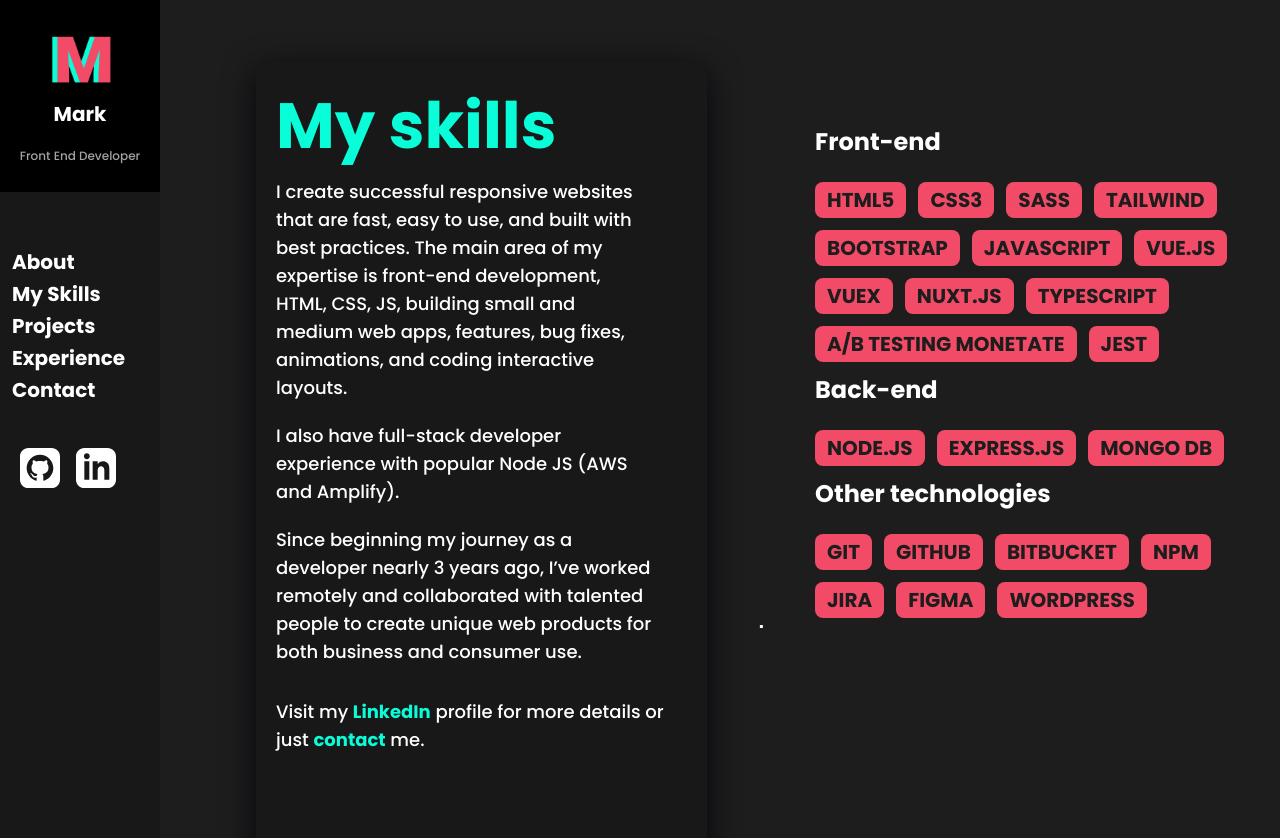
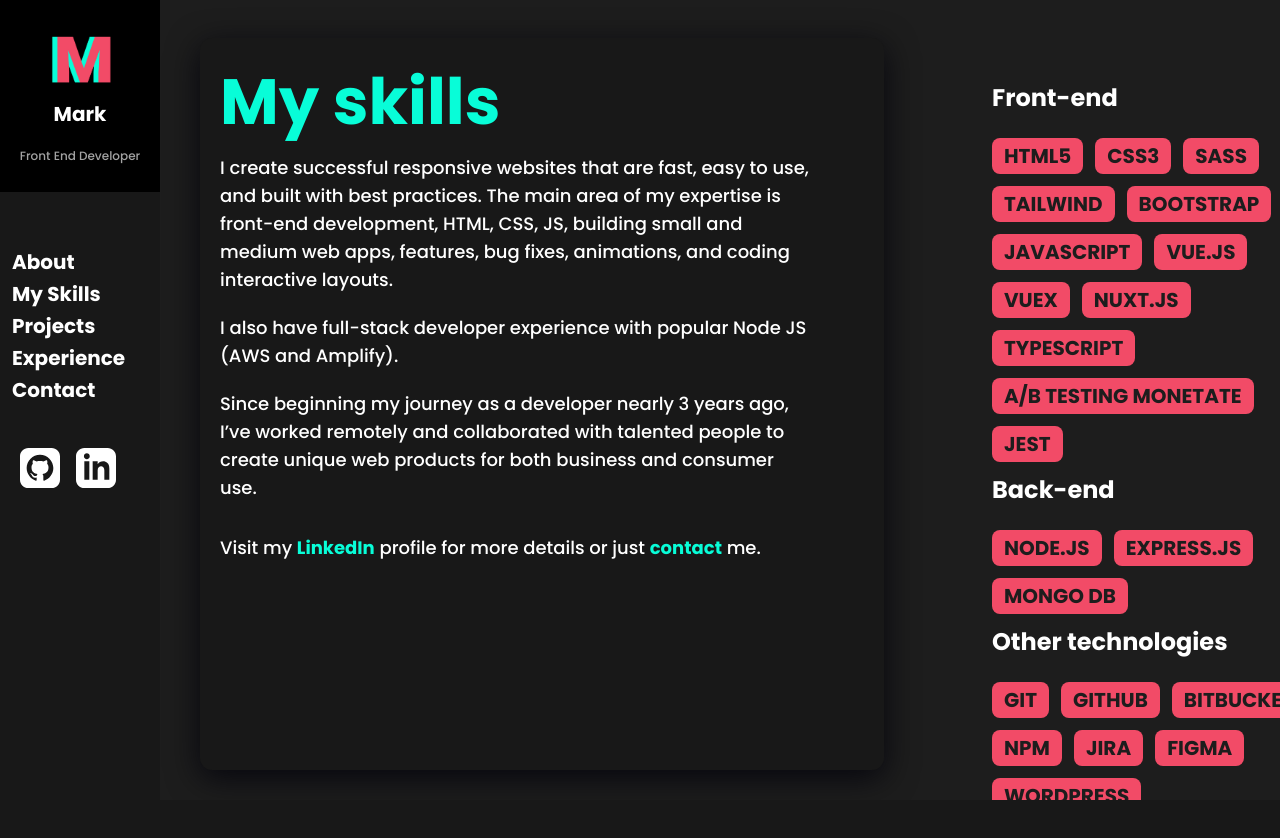
Before and after one commit to markytobran/newportfoliowebsite, a Vue app: page /skills in a window 1280 px wide. Shown: the top 838 px of the page. After the commit the page ends 800 px from the top, so only its background shows below. Built offline with nearby package versions, Linux system fonts and the light colour scheme; what vue3-openlayers would draw is missing.

Commit message:
adds media query

```diff
--- a/src/views/SkillsView.vue
+++ b/src/views/SkillsView.vue
@@ -23,9 +23,9 @@
 </script>
 
 <template>
-  <section class="h-full lg:h-screen w-full lg:w-screen p-10 landscape:mt-20 xl:p-24 flex flex-col justify-center">
+  <section class="h-full lg:h-screen w-full lg:w-screen flex flex-col justify-center">
     <div class="flex flex-col xl:flex-row items-start xl:items-center">
-      <GlassCard class="w-full lg:w-10/12 xl:w-5/12 h-full text-white mb-8" title="My skills">
+      <GlassCard class="w-full md:w-11/12 xl:w-5/12 h-full text-white mb-8 skills" title="My skills">
         <p class="mb-5 text-md md:text-lg w-11/12">
           I create successful responsive websites that are fast, easy to use, and built with best practices. The main area of my expertise is
           front-end development, HTML, CSS, JS, building small and medium web apps, features, bug fixes, animations, and coding interactive layouts.
@@ -59,3 +59,12 @@
     </div>
   </section>
 </template>
+
+<style scoped>
+@media (min-width: 1024px) and (max-width: 1280px) {
+  .skills {
+    width: 80%;
+    margin-top: 40px;
+  }
+}
+</style>
```
